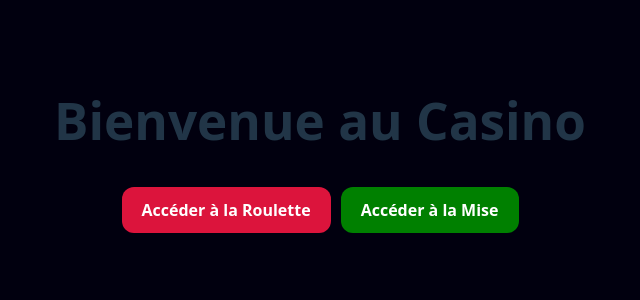
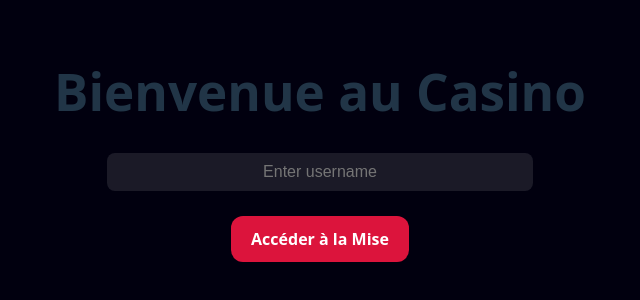
Before and after one commit to MosKi-TM/fullStackDrinkingCasino, a React (Vite) app in the folder my-casino/: page /mise in a window 1280 px wide. Shown: the part 252-552 px from the top of the page, without its empty margins (320-960 px from the left). Built offline with nearby package versions, Linux system fonts and the light colour scheme.

Commit message:
admin privilege

```diff
--- a/my-casino/src/App.css
+++ b/my-casino/src/App.css
@@ -7,6 +7,19 @@
 
 body{
   background-color: rgb(1, 0, 15);
+}
+
+.userName {
+  width: 80%;
+  padding: 10px;
+  border-radius: 8px;
+  border: none;
+  margin-bottom: 20px;
+  font-size: 16px;
+  text-align: center;
+  background: rgba(255, 255, 255, 0.1);
+  color: #fff;
+  outline: none;
 }
 
 .logo {
--- a/my-casino/src/App.jsx
+++ b/my-casino/src/App.jsx
@@ -5,13 +5,27 @@ import './App.css';
 
 function App() {
   const [activePage, setActivePage] = useState(null); // null = page d'accueil
+  const [username, setUsername] = useState('');
+  const [admin, setAdmin] = useState(false);
 
   return (
     <div className="app-container">
       {activePage === null && (
         <div className="home">
           <h1>Bienvenue au Casino</h1>
-          <button onClick={() => setActivePage('roulette')}>Accéder à la Roulette</button>
+          <input
+          type="text"
+          placeholder="Enter username"
+          value={username}
+          className='userName'
+          onChange={(e) => {
+              setUsername(e.target.value)
+              if(e.target.value == 'admin'){
+                  setAdmin(true);
+              }
+          }}
+        />
+          {admin && <button onClick={() => setActivePage('roulette')}>Accéder à la Roulette</button>}
           <button onClick={() => setActivePage('mise')}>Accéder à la Mise</button>
         </div>
       )}
@@ -26,7 +40,7 @@ function App() {
       {activePage === 'mise' && (
         <>
           <button onClick={() => setActivePage(null)}>← Retour</button>
-          <Mise />
+          <Mise username={username} admin={admin}/>
         </>
       )}
     </div>
--- a/my-casino/src/component/Mise.jsx
+++ b/my-casino/src/component/Mise.jsx
@@ -2,11 +2,9 @@ import './Mise.css';
 import { useState } from 'react';
 import { sendMise, spinRoulette } from '../apiUsage';
 
-export default function Mise() {
+export default function Mise({username, admin}) {
   const [response, setResponse] = useState('');
-  const [username, setUsername] = useState('');
   const [mise, setMise] = useState(0); // numeric state
-  const [admin, setAdmin] = useState(false);
 
   const handleSend = (color) => {
     if (!username || mise <= 0) {
@@ -28,20 +26,6 @@ export default function Mise() {
 
   return (
     <div className='mise-wrapper'>
-      <input
-        type="text"
-        placeholder="Enter username"
-        value={username}
-        onChange={(e) => {
-            setUsername(e.target.value)
-            if(e.target.value == 'admin'){
-                setAdmin(true);
-            }else{
-                setAdmin(false);
-            }
-        }}
-      />
-
       <div className="mise-controls">
         <p>Mise: {mise}</p>
         <button onClick={() => addToMise(1)}>+1</button>
```
